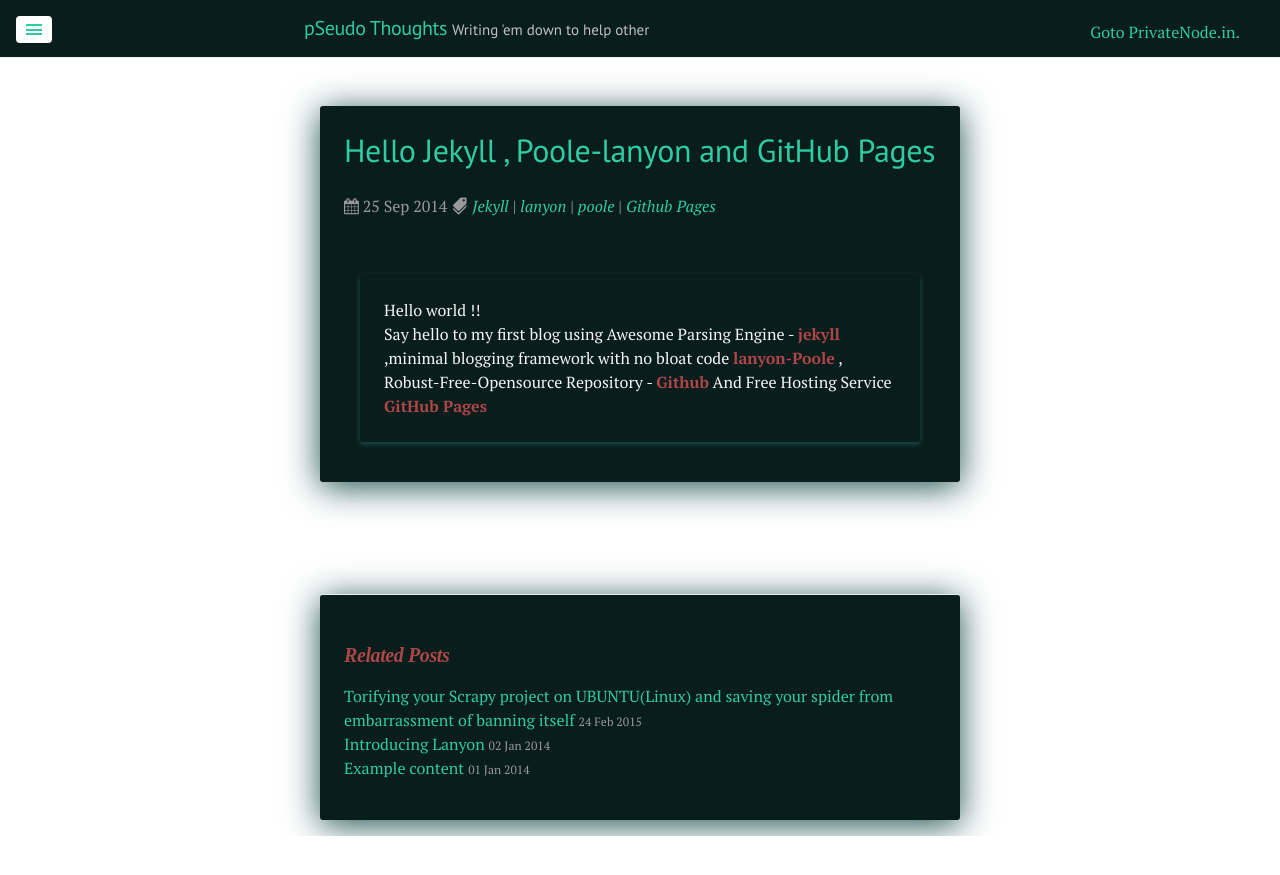
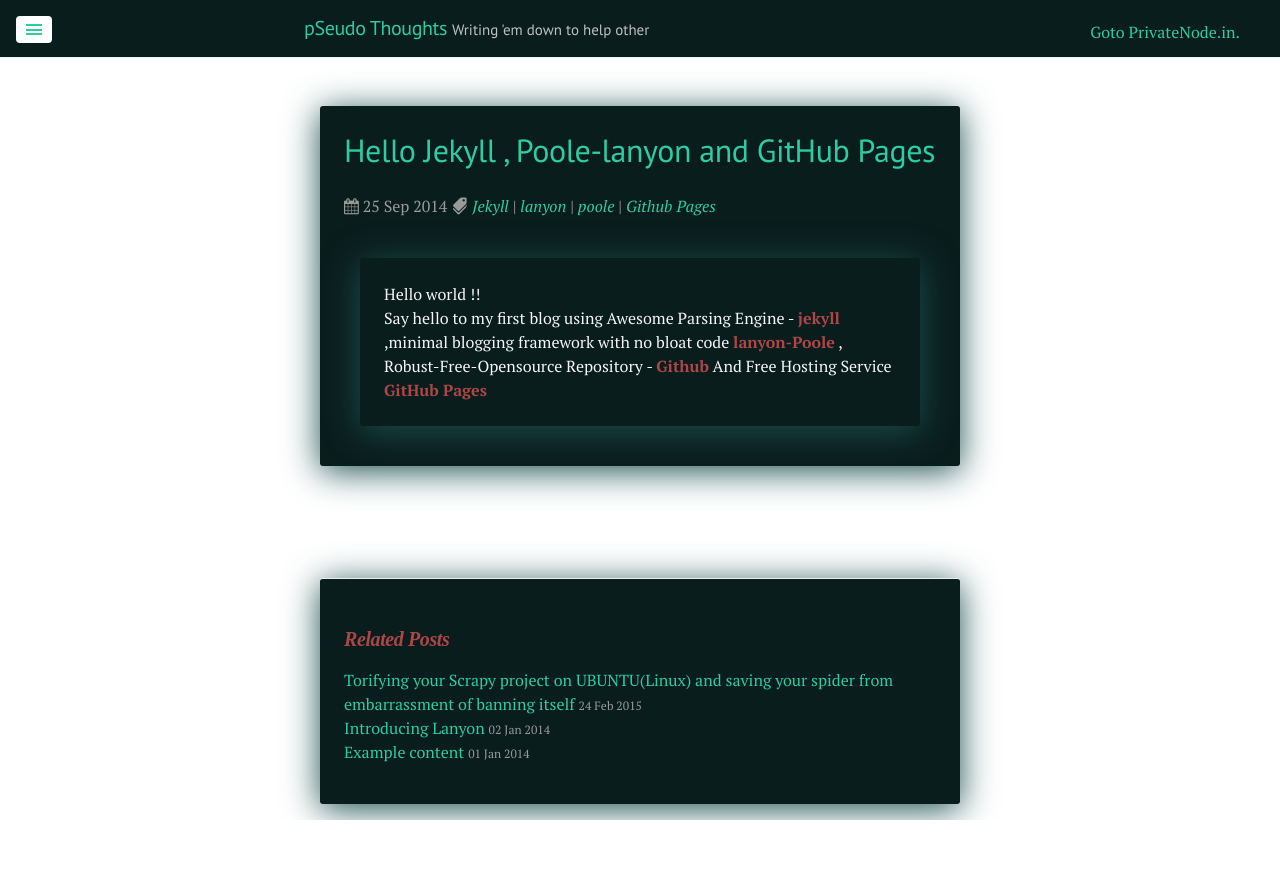
Before and after one commit to DharmeshPandav/dharmeshpandav.github.io, a Jekyll site: the page built from _posts/2014-09-25-Hello jekyll.md, in a window 1280 px wide. Shown: the top 875 px of the page. Built offline with Jekyll 4.4.1, drawn with Linux system fonts in a browser that asks for light colours; nearby versions of some CDN libraries; Markdown is read by kramdown in place of the engine named in the settings.

Commit message:
changing theme

```diff
--- a/public/css/poole.css
+++ b/public/css/poole.css
@@ -277,10 +277,13 @@ tbody tr:nth-child(odd) th {
   /*color: #717171;*/
   /*background-color: #f9f9f9;*/
     padding:1.5rem;
-    box-shadow:0 2px 5px #1d4f4f;
-    background: none;
+    box-shadow:0 5px 35px #1d4f4f;
+    background: #0A1D1D;
     color: #f5f5f5;
-    margin: 1rem 1rem;
+    margin-top: 1 rem;
+    margin-right: 1rem;
+    margin-left: 1rem;
+    margin-bottom: 1rem;
     border-radius:3px;
 }
 
```
